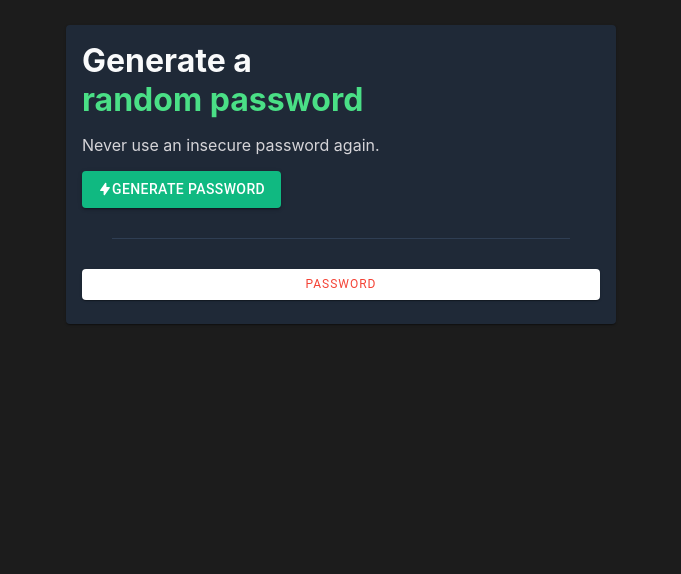
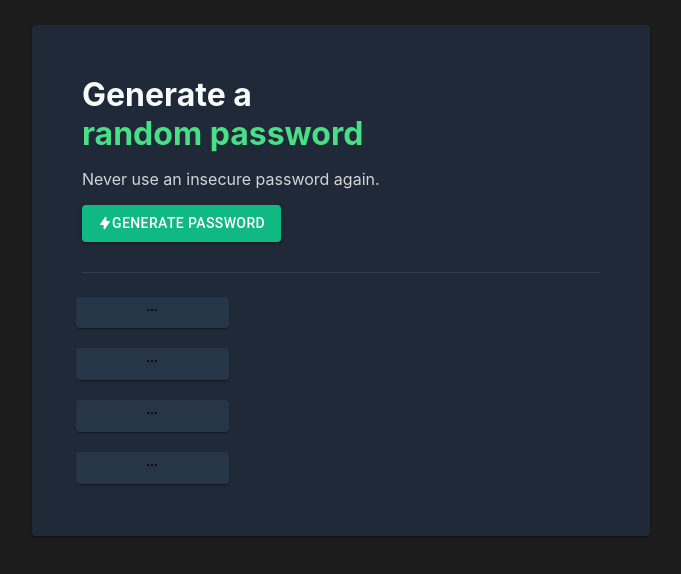
Before and after one commit to Naphrum/Password-Generator, a React (Vite) app: page / in a window 1280 px wide. Shown: the top 574 px of the page, without its empty margins (299-980 px from the left). Built offline with nearby package versions, Linux system fonts and the light colour scheme.

Commit message:
Styled password section

```diff
--- a/src/components/MainCard.jsx
+++ b/src/components/MainCard.jsx
@@ -7,6 +7,7 @@ import Button from "@material-ui/core/Button";
 import Typography from "@material-ui/core/Typography";
 import Divider from "@material-ui/core/Divider";
 import { HiLightningBolt } from "react-icons/hi";
+import { BsThreeDots } from "react-icons/bs";
 
 const useStyles = makeStyles((theme) => ({
   root: {
@@ -15,10 +16,11 @@ const useStyles = makeStyles((theme) => ({
     backgroundColor: "#1F2937",
     display: "flex",
     flexDirection: "column",
+    padding: 34
   },
   titleSection: {
     margin: 0,
-    padding: 0,
+    // padding: 28,
   },
   titleWhite: {
     margin: 0,
@@ -39,10 +41,17 @@ const useStyles = makeStyles((theme) => ({
   },
   divider: {
     backgroundColor: "#2F3E53",
-    margin: 30,
+    marginTop: 30,
+    marginBottom: 30,
+    padding: 0
+  },
+  passwordSection: {
+    // paddingLeft: 34
   },
   passwordContainer: {
-    width: "100%"
+    width: "100%",
+    backgroundColor: "#273549",
+    margin: 10
   }
 }));
 
@@ -74,9 +83,18 @@ export default function MainCard() {
           </Grid>
         </Grid>
         <Divider className={classes.divider} />
-        <Grid container className={classes.passwordSection}>
+        <Grid container item xs={4} spacing={4} className={classes.passwordSection}>
           <Card className={classes.passwordContainer}>
-            <Typography component="overline" variant="overline" align="center" color="error">password</Typography>
+            <Typography component="overline" variant="overline" align="center"><BsThreeDots/></Typography>
+          </Card>
+          <Card className={classes.passwordContainer}>
+            <Typography component="overline" variant="overline" align="center"><BsThreeDots/></Typography>
+          </Card>
+          <Card className={classes.passwordContainer}>
+            <Typography component="overline" variant="overline" align="center"><BsThreeDots/></Typography>
+          </Card>
+          <Card className={classes.passwordContainer}>
+            <Typography component="overline" variant="overline" align="center"><BsThreeDots/></Typography>
           </Card>
         </Grid>
       </CardContent>
```
